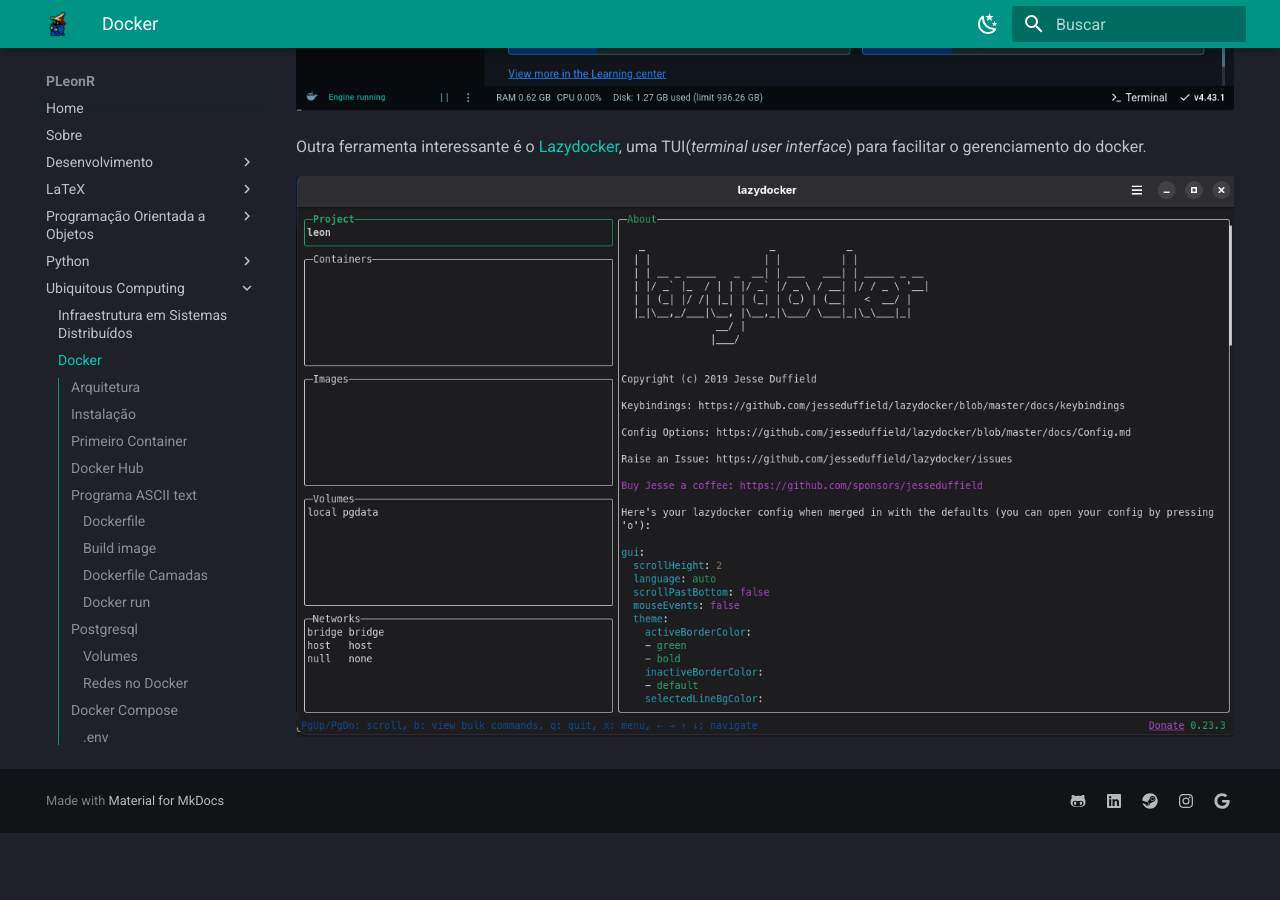
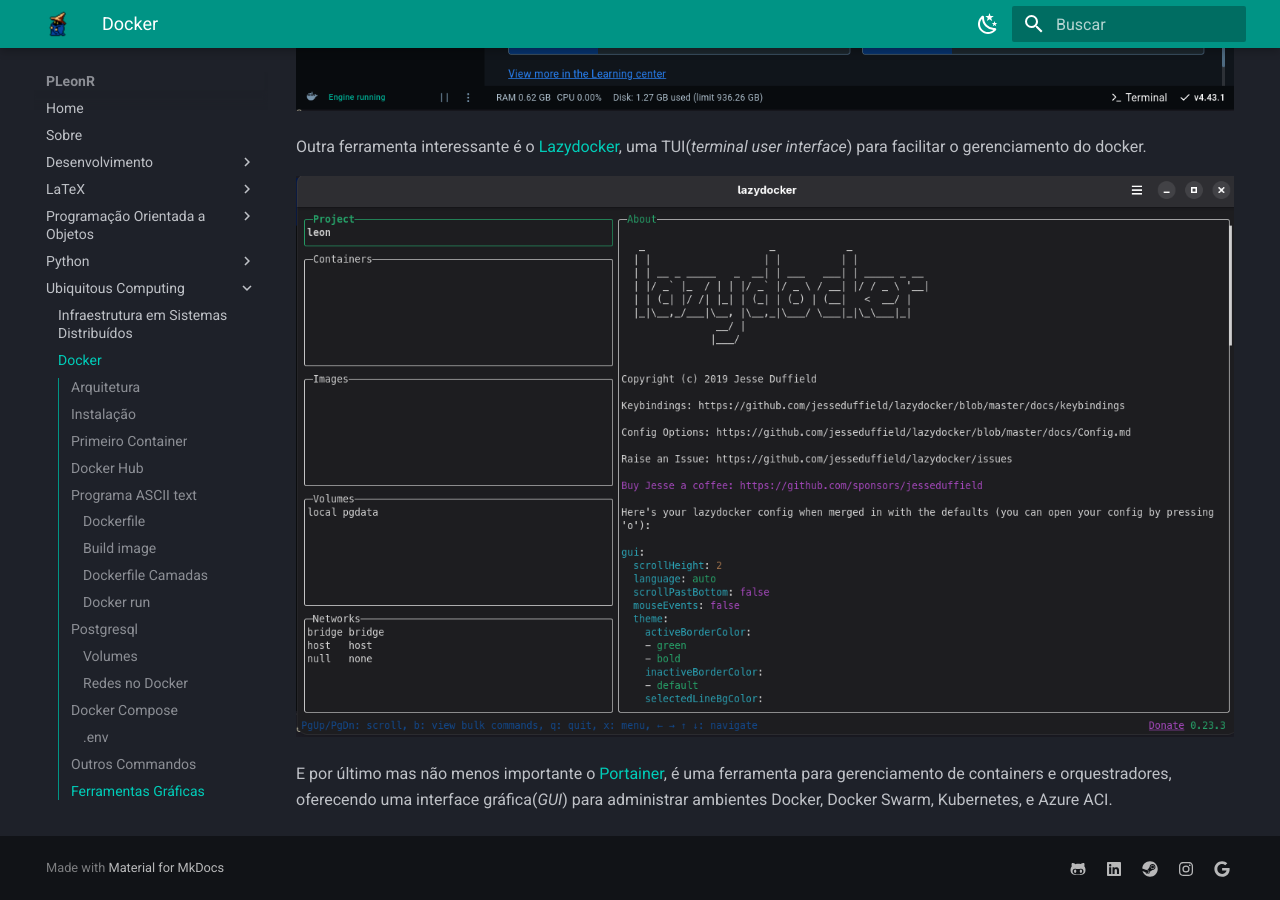
Before and after one commit to pleonr/pleonr.github.io, an MkDocs documentation site: the page built from docs/Ubiquitous Computing/bdocker_1.md, in a window 1280 px wide and 900 px high, scrolled down 12435 px. Built offline with MkDocs 1.6.1 and Material for MkDocs 9.7.7, drawn with Linux system fonts in a browser that asks for light colours; before the commit the page ends 13268 px from its top, so only the background shows below that.

Commit message:
update docker

```diff
--- a/docs/Ubiquitous Computing/bdocker_1.md
+++ b/docs/Ubiquitous Computing/bdocker_1.md
@@ -507,11 +507,12 @@
 
 ## Ferramentas Gráficas
 
-O docker fornece uma ferramenta gráfica chamada [Docker Desktop](https://docs.docker.com/desktop/) para facilitar o gerenciamento do docker.
+ O docker fornece uma ferramenta gráfica chamada [Docker Desktop](https://docs.docker.com/desktop/) para facilitar o gerenciamento do docker.
 
 ![Docker Desktop](../assets/sd/docker-desktop.png)
-
 
 Outra ferramenta interessante é o [Lazydocker](https://github.com/jesseduffield/lazydocker), uma TUI(*terminal user interface*) para facilitar o gerenciamento do docker.
 
 ![Lazy Docker](../assets/sd/lazydocker.png)
+
+E por último mas não menos importante o [Portainer](https://docs.portainer.io/start/install-ce), é uma ferramenta para gerenciamento de containers e orquestradores, oferecendo uma interface gráfica(*GUI*) para administrar ambientes Docker, Docker Swarm, Kubernetes, e Azure ACI.
```
